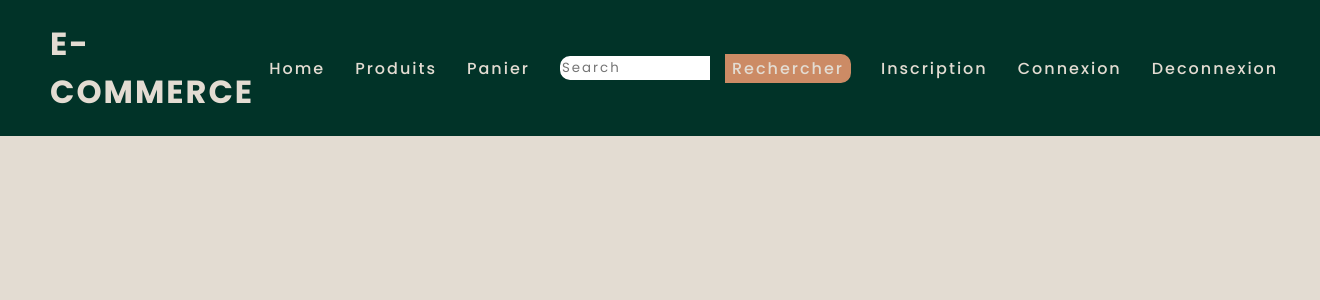
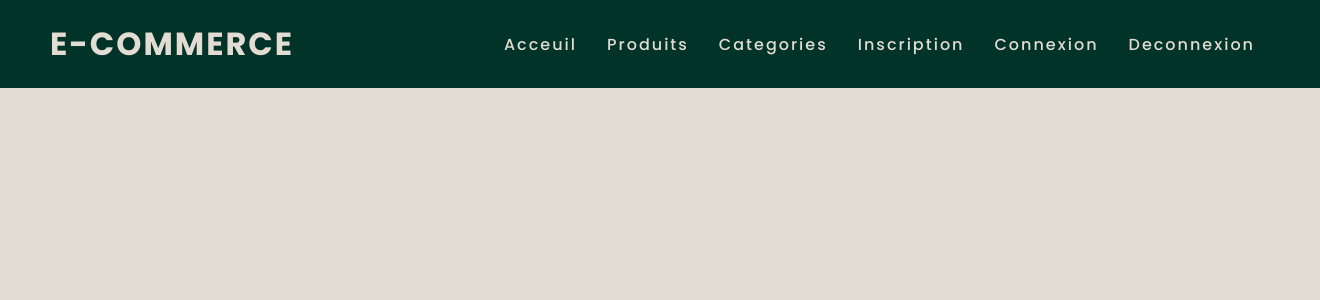
Before and after one commit to Tylyfox/INCUBATEUR_ecommerce, a Symfony app: template templates/app/index.html.twig in a window 1320 px wide. Shown: the top 300 px of the page. Run offline with Twig, Linux system fonts and the light colour scheme; the template is opened without the code that fills it, so the values that code supplies are empty; style sheets or scripts are compiled from the project's sources; some libraries are stand-ins or nearby versions.

Commit message:
local storage for all page and connect and bug fix

```diff
--- a/assets/app.js
+++ b/assets/app.js
@@ -8,8 +8,11 @@ import {HashRouter, Switch, Route} from "react-router-dom";
 import ProductsPage from './components/pages/ProductsPage';
 import CategoriesPage from './components/pages/CategoriesPage';
 import LoginPage from './components/pages/LoginPage';
+import AuthAPI from './components/services/authAPI';
 
 const App = () => {
+
+    AuthAPI.setup();
 
     return  <HashRouter>
             <Navbar />
--- a/assets/components/Navbar.jsx
+++ b/assets/components/Navbar.jsx
@@ -1,4 +1,5 @@
 import React from "react";
+import { NavLink } from "react-router-dom";
 import AuthAPI from "./services/authAPI";
 import ProductsApi from "./services/productsAPI";
 
@@ -10,22 +11,16 @@ AuthAPI.logout();
 }
 
   return (
-    <div className="">
+    <div>
       <header>
-        <a href="#" className="logo">
-          E-commerce
-        </a>
+      <NavLink className="logo" to="/">E-commerce</NavLink>
         <ul>
-          <li key="home"><a href="#">Home</a></li>
-          <li key="produits"><a href="#">Produits</a></li>
-          <li key="panier"><a href="#">Panier</a></li>
-          <li key="search"><form className="navForm">
-          <input className="navSearch" type="search" placeholder="Search" />
-          <button className="navButton" type="submit">Rechercher</button>
-          <li key="subscribe"><a href="#">Inscription</a></li>
-          <li key="connect"><a href="#">Connexion</a></li>
+          <li key="home"><NavLink className="link" to="/">Acceuil</NavLink></li>
+          <li key="produits"><NavLink className="link" to="/produits">Produits</NavLink></li>
+          <li key="panier"><NavLink className="link" to="/categories">Categories</NavLink></li>
+          <li key="subscribe"><NavLink className="link" to="/inscription">Inscription</NavLink></li>
+          <li key="connect"><NavLink className="link" to="/login">Connexion</NavLink></li>
           <li key="disconnect"><button onClick={handleLogOut}>Deconnexion</button></li>
-        </form></li>
         </ul>
       </header>
     </div>
--- a/assets/components/pages/LoginPage.jsx
+++ b/assets/components/pages/LoginPage.jsx
@@ -1,5 +1,6 @@
 import React, { useState } from 'react';
 import AuthAPI from '../services/authAPI';
+import "../../styles/loginPage.css";
 
 const LoginPage = (props) => {
     const [credentials, setCredentials] = useState({
@@ -26,6 +27,7 @@ const LoginPage = (props) => {
 
     return (
         <>
+            <div className="login">
             <form onSubmit={handleSubmit}>
                 <div className="formGroup">
                     <label htmlFor="username">Adresse Email : </label>
@@ -40,6 +42,7 @@ const LoginPage = (props) => {
                     <button type="submit">Connexion</button>
                 </div>
             </form>
+            </div>
         </>
      );
 }
--- a/assets/components/services/authAPI.js
+++ b/assets/components/services/authAPI.js
@@ -1,4 +1,5 @@
 import axios from "axios";
+import jwtDecode, { InvalidTokenError } from "jwt-decode";
 
 function authenticated (credentials) {
 
@@ -9,7 +10,7 @@ function authenticated (credentials) {
         //stockage du tken dns le localStorage
         window.localStorage.setItem("authToken", token);
         //on previent Axios qu'on a un header par défaut qui contient un bearer + token sur toutes les futures requetes http
-        axios.defaults.headers['Authorization'] = "Bearer" + token;
+        axios.defaults.headers['Authorization'] = "Bearer " + token;
         return true;
     })
 }
@@ -18,7 +19,24 @@ function logout(){
     window.localStorage.removeItem("authToken");
     delete axios.defaults.headers["Authorization"];
 }
+
+function setup(){
+    const token = window.localStorage.getItem("authToken");
+    if (token) {
+        const jwtData =jwtDecode(token);
+        if(jwtData.exp * 1000 > new Date().getTime()){
+            axios.defaults.headers['Authorization'] = "Bearer " + token;
+            console.log(axios.defaults.headers);
+        } else {
+            logout();
+        };
+    } else {
+        logout();
+        }
+}
+
 export default {
     authenticated,
-    logout
+    logout,
+    setup
 };
--- /dev/null
+++ b/assets/styles/loginPage.css
@@ -0,0 +1,31 @@
+.login {
+    position: relative;
+    display: flex;
+    justify-content: center;
+    align-items: center;
+    width: 95%;
+}
+.login form {
+    position: relative;
+    width: 300px;
+    height: 400px;
+    background: rgba( 255, 255, 255, 0.45 );
+    box-shadow: 0 8px 32px 0 rgba( 31, 38, 135, 0.37 );
+    backdrop-filter: blur( 14px );
+    -webkit-backdrop-filter: blur( 14px );
+    border-radius: 10px;
+    border: 1px solid rgba( 255, 255, 255, 0.18 );
+    display: flex;
+    justify-content: center;
+    align-items: center;
+    margin: 20px 0;
+    flex-direction: column;
+}
+.login form .formGroup
+{
+    display: flex;
+    justify-content: start;
+    align-items: center;
+    flex-direction: column;
+    text-align: center;
+}
--- a/assets/styles/navBar.css
+++ b/assets/styles/navBar.css
@@ -45,11 +45,11 @@ header ul li
     position: relative;
     list-style: none;
 }
-header ul li:hover a,
+header ul li:hover .link,
 header ul li:hover button{
     color: #CC8B65;
 }
-header ul li a,
+header ul li .link,
 header ul li button
 {
     position: relative;
--- a/package.json
+++ b/package.json
@@ -22,6 +22,7 @@
     },
     "dependencies": {
         "axios": "^0.21.1",
+        "jwt-decode": "^3.1.2",
         "prop-types": "^15.8.1",
         "react": "^16.14.0",
         "react-dom": "^16.14.0",
```
Also changed, not shown: assets/styles/productsPage.css (line endings or trailing spaces), package-lock.json, 1 other file.
